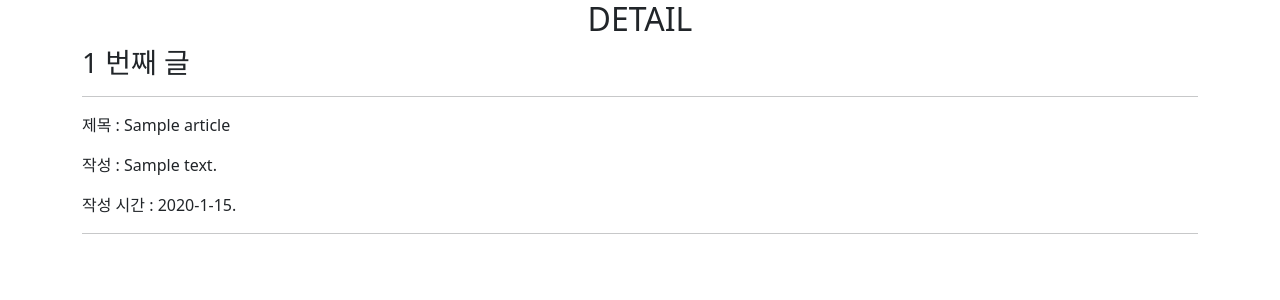
After one commit to juhyun1011/django_tutorial, a Django app: page /articles/1/ in a window 1280 px wide. The commit adds this page. Shown: the top 300 px of the page. Run offline with Django 4.2, Linux system fonts and the light colour scheme; tables that the repository leaves empty hold one stand-in row (values such as "Sample post").

Commit message:
리뷰 상세 페이지

```diff
--- /dev/null
+++ b/articles/templates/detail.html
@@ -0,0 +1,10 @@
+{% extends 'base.html' %} {% block content %}
+<h2 class="text-center">DETAIL</h2>
+<h3>{{ article.pk }} 번째 글</h3>
+<hr />
+<p>제목 : {{ article.title }}</p>
+<p>작성 : {{ article.content }}</p>
+<p>작성 시간 : {{ article.created_at|date:"SHORT_DATE_FORMAT" }}</p>
+<hr />
+
+{% endblock %}
--- a/articles/templates/dinner.html
+++ b/articles/templates/dinner.html
@@ -20,5 +20,6 @@
 <p>글 번호: {{ article.pk }}</p>
 <p>글 제목: {{ article.title }}</p>
 <p>글 내용: {{ article.content }}</p>
+<a href="{% url 'articles:detail' article.pk %}">[detail]</a>
 <hr />
 {% endfor %} {% endblock %}
--- a/articles/urls.py
+++ b/articles/urls.py
@@ -8,5 +8,6 @@ urlpatterns = [
     path('dinner/<str:name>/', views.dinner),
     path('review/', views.review, name='review'),
     path('create_review/', views.create_review, name='create_review'),
+    path('<int:pk>/', views.detail, name='detail'),
 
 ]
--- a/articles/views.py
+++ b/articles/views.py
@@ -34,5 +34,12 @@ def create_review(request):
     article = Article(title=title, content=content)
     article.save()
 
+    return redirect('/articles/dinner/무언가/')
 
-    return redirect('/articles/dinner/무언가/')
+
+def detail(request, pk):
+    article = Article.objects.get(pk=pk)
+    context = {
+        'article' : article,
+    }
+    return render(request, 'detail.html', context)
```
